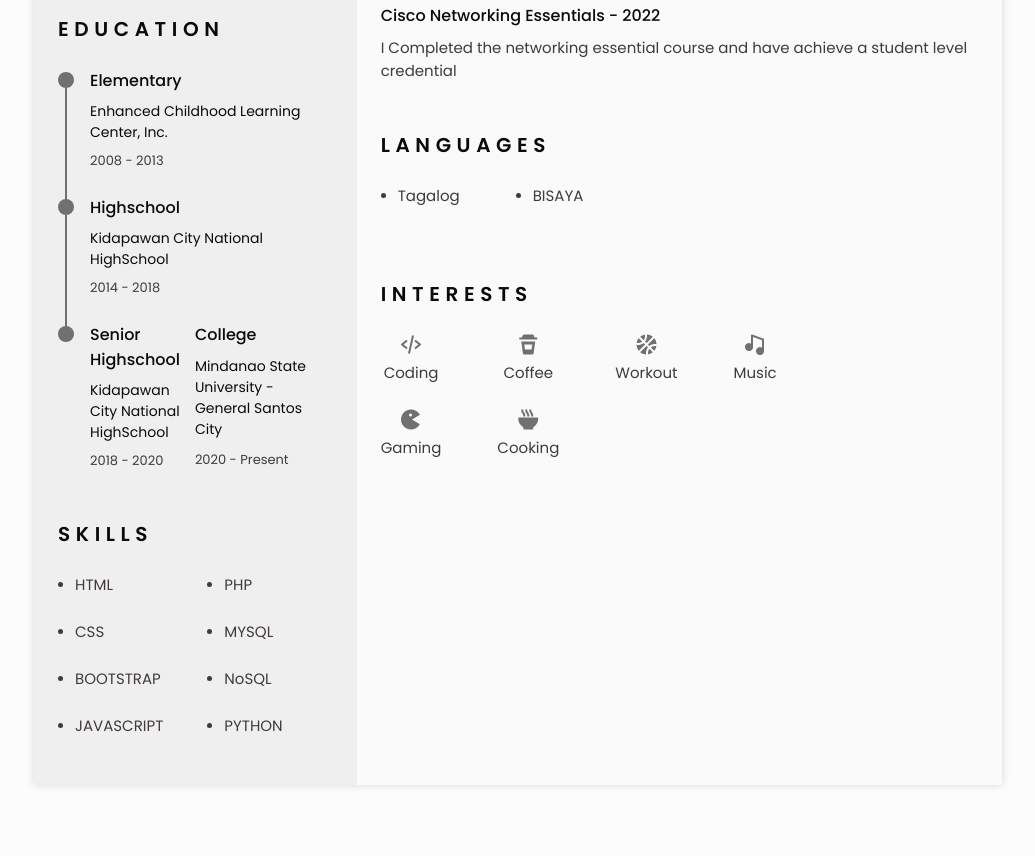
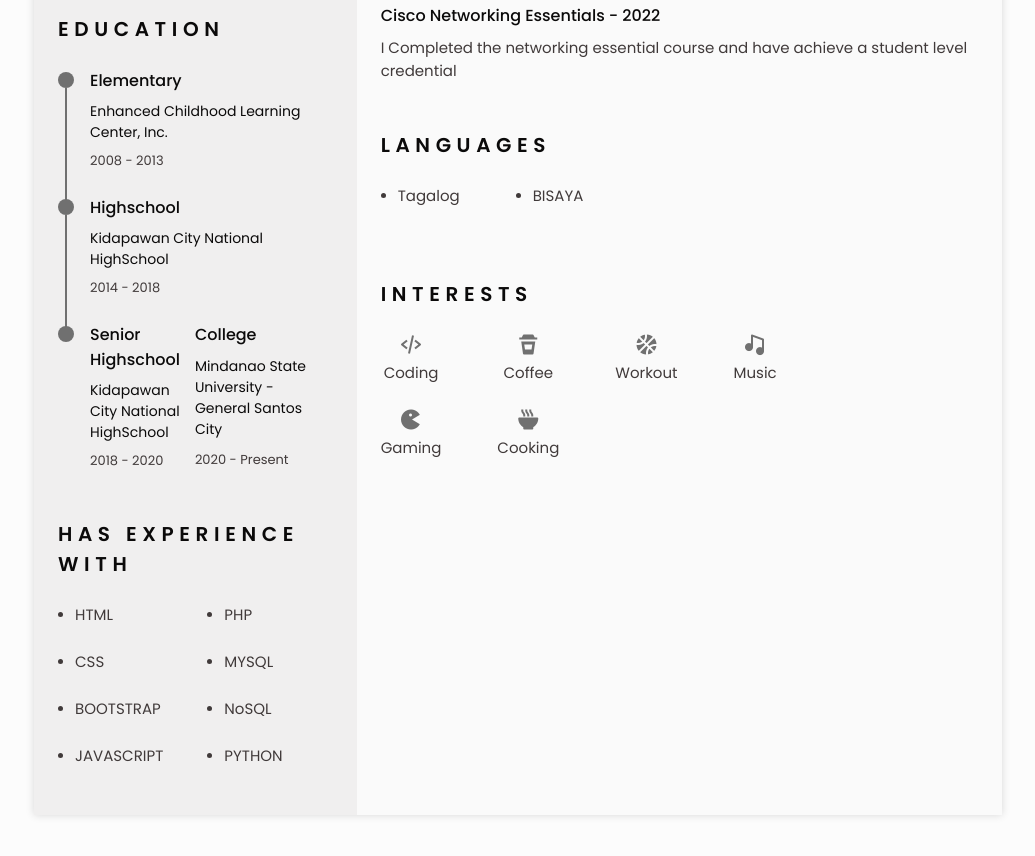
Before and after one commit to SkippleSkipple13/cv, a plain HTML site: page index.html in a window 1280 px wide. Shown: the part 898-1754 px from the top of the page, without its empty margins (122-1157 px from the left). Drawn offline with nearby package versions, Linux system fonts and the light colour scheme.

Commit message:
Update index.html

```diff
--- a/index.html
+++ b/index.html
@@ -166,7 +166,7 @@
                     </section>
                     <!-- SKILLS  -->
                     <section class="skills section" id="skills">
-                        <h2 class="section-title">Skills</h2>
+                        <h2 class="section-title">Has Experience With</h2>
                         <div class="skills_content bd-grid">
                             <ul class="skills_data">
                                 <li class="skills_name">
```
